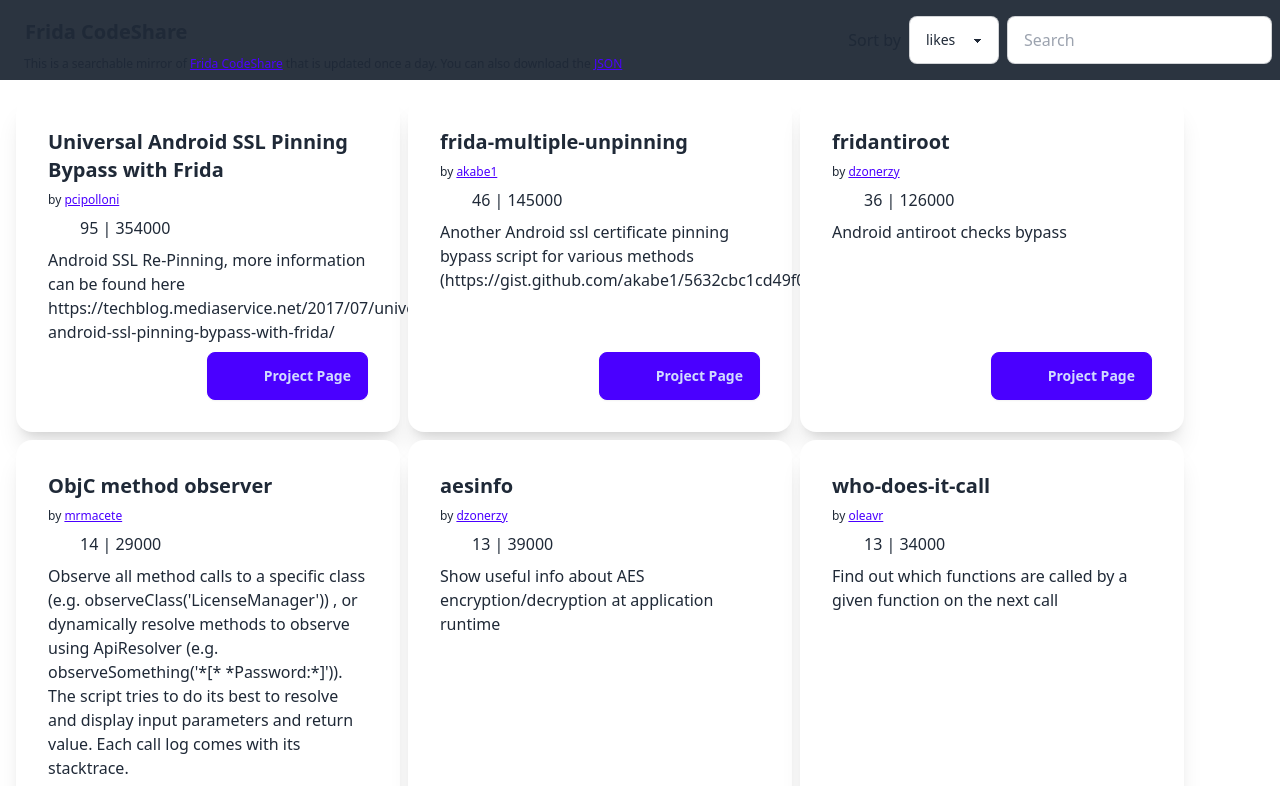
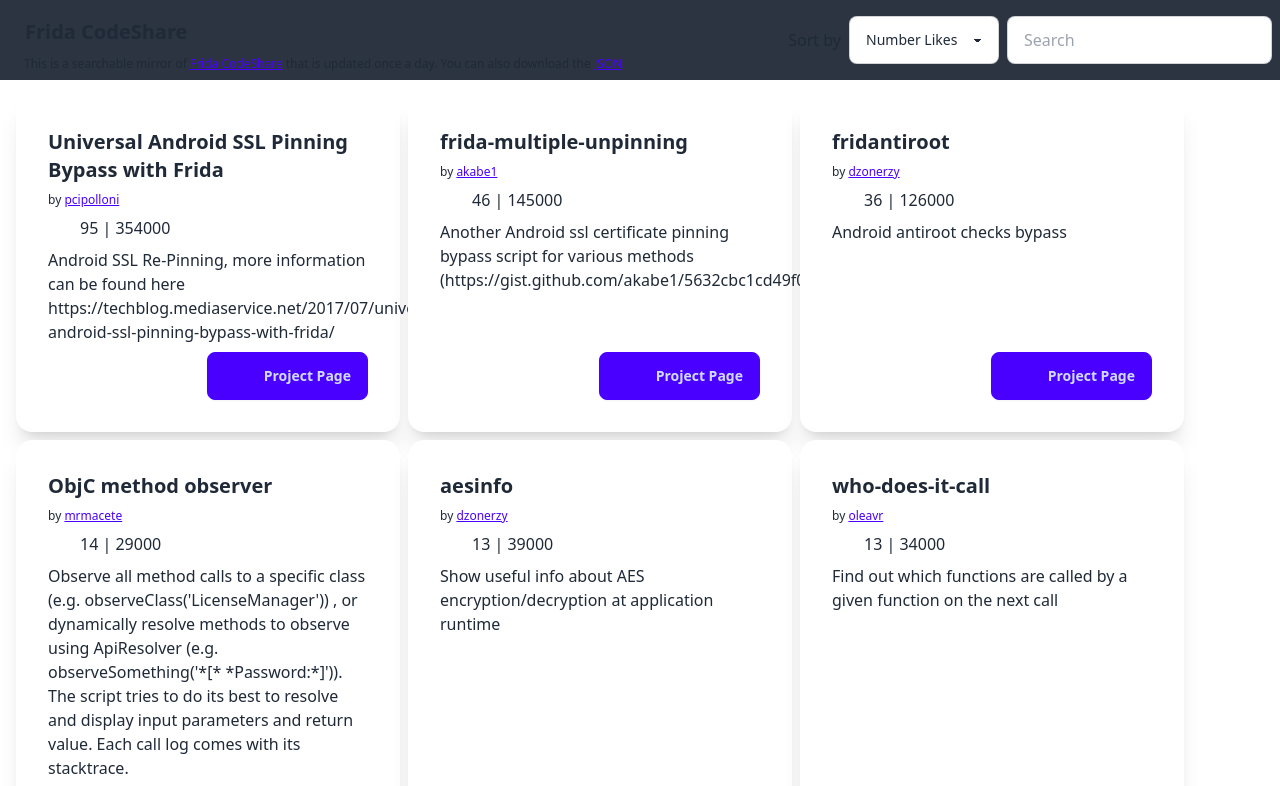
Before and after one commit to brocococonut/frida-codeshare, a React (Vite) app: page / in a window 1280 px wide. Shown: the top 786 px of the page. Built offline with nearby package versions, Linux system fonts and the light colour scheme.

Commit message:
simplify

```diff
--- a/src/App.jsx
+++ b/src/App.jsx
@@ -3,56 +3,31 @@
 import useCodeshare from './useCodeshare'
 
 const sortBy = sortByField => (a, b) => {
+  const direction = ['likes', 'seen'].includes(sortByField) ? 1 : -1
   if (a[sortByField] < b[sortByField]) {
-    return 1
+    return 1 * direction
   }
   if (a[sortByField] > b[sortByField]) {
-    return -1
+    return -1 * direction
   }
   return 0
 }
 
-function CodeshareList ({ term, sortByField }) {
+export default function App () {
   const data = useCodeshare()
+  const [term, setTerm] = useState('')
+  const [sortByField, sortByFieldSet] = useState('likes')
   const [results, resultsSet] = useState([])
 
   useEffect(() => {
     if (data && term) {
       // very simplistic search
-      resultsSet(data.filter(row => row.id.toLowerCase().includes(term.toLowerCase()) || row.title.toLowerCase().includes(term.toLowerCase()) || row.description.toLowerCase().includes(term.toLowerCase())))
+      resultsSet(data.filter(row => row.id.toLowerCase().includes(term.toLowerCase()) || row.title.toLowerCase().includes(term.toLowerCase()) || row.description.toLowerCase().includes(term.toLowerCase())).sort(sortBy(sortByField)))
     } else {
-      resultsSet((data || []).sort(sortBy(sortByField)))
+      resultsSet(data?.sort(sortBy(sortByField)) || [])
     }
-  }, [term, data, sortByField])
+  }, [data, term, sortByField])
 
-  if (!data) {
-    return 'Please wait....'
-  }
-
-  return (
-    <>
-      <div className='gap-2 flex flex-wrap p-4'>
-        {results.map((row, i) => (
-          <div key={i} className='card bg-base-100 w-96 shadow-xl'>
-            <div className='card-body'>
-              <h2 className='card-title'><a href={`https://codeshare.frida.re/@${row.id}`}>{row.title}</a></h2>
-              <h3 className='text-xs'>by <a className='btn-link' href={`https://codeshare.frida.re/@${row.author}`}>{row.author}</a></h3>
-              <h4 className='flex gap-2'><span className='icon-[iconamoon--like-fill] h-6 w-6' /> {row.likes} | {row.seen} <span className='icon-[iconamoon--eye] h-6 w-6' /></h4>
-              <p>{row.description}</p>
-              <div className='card-actions justify-end'>
-                <a href={`https://codeshare.frida.re/@${row.id}`} className='btn btn-primary'><span class='icon-[iconamoon--file-document] h-8 w-8' /> Project Page</a>
-              </div>
-            </div>
-          </div>
-        ))}
-      </div>
-    </>
-  )
-}
-
-export default function App () {
-  const [term, setTerm] = useState('')
-  const [sortByField, sortByFieldSet] = useState('likes')
   return (
     <>
       <header className='navbar bg-base-100 sticky top-0 bg-neutral z-50'>
@@ -63,17 +38,40 @@
         <div className='flex-none gap-2'>
           <div className='text-nowrap'>Sort by</div>
           <select className='select select-bordered w-full max-w-xs' value={sortByField} onChange={e => sortByFieldSet(e.target.value)}>
-            <option>id</option>
-            <option>likes</option>
-            <option>title</option>
-            <option>seen</option>
+            <option value='id'>Author</option>
+            <option value='likes'>Number Likes</option>
+            <option value='title'>Title</option>
+            <option value='seen'>Number Seen</option>
           </select>
           <div className='form-control'>
             <input type='text' placeholder='Search' className='input input-bordered w-24 md:w-auto' value={term} onChange={e => setTerm(e.target.value)} />
           </div>
         </div>
       </header>
-      <CodeshareList term={term} sortByField={sortByField} />
+
+      {!data && (
+        <>
+          <span className='loading loading-spinner loading-lg' /> Please wait...
+        </>
+      )}
+
+      {data && (
+        <div className='gap-2 flex flex-wrap p-4'>
+          {results.map((row, i) => (
+            <div key={i} className='card bg-base-100 w-96 shadow-xl'>
+              <div className='card-body'>
+                <h2 className='card-title'><a href={`https://codeshare.frida.re/@${row.id}`}>{row.title}</a></h2>
+                <h3 className='text-xs'>by <a className='btn-link' href={`https://codeshare.frida.re/@${row.author}`}>{row.author}</a></h3>
+                <h4 className='flex gap-2'><span className='icon-[iconamoon--like-fill] h-6 w-6' /> {row.likes} | {row.seen} <span className='icon-[iconamoon--eye] h-6 w-6' /></h4>
+                <p>{row.description}</p>
+                <div className='card-actions justify-end'>
+                  <a href={`https://codeshare.frida.re/@${row.id}`} className='btn btn-primary'><span className='icon-[iconamoon--file-document] h-8 w-8' /> Project Page</a>
+                </div>
+              </div>
+            </div>
+          ))}
+        </div>
+      )}
     </>
   )
 }
```
Also changed, not shown: 1 other file (tests, documents, lock files or other folders).
